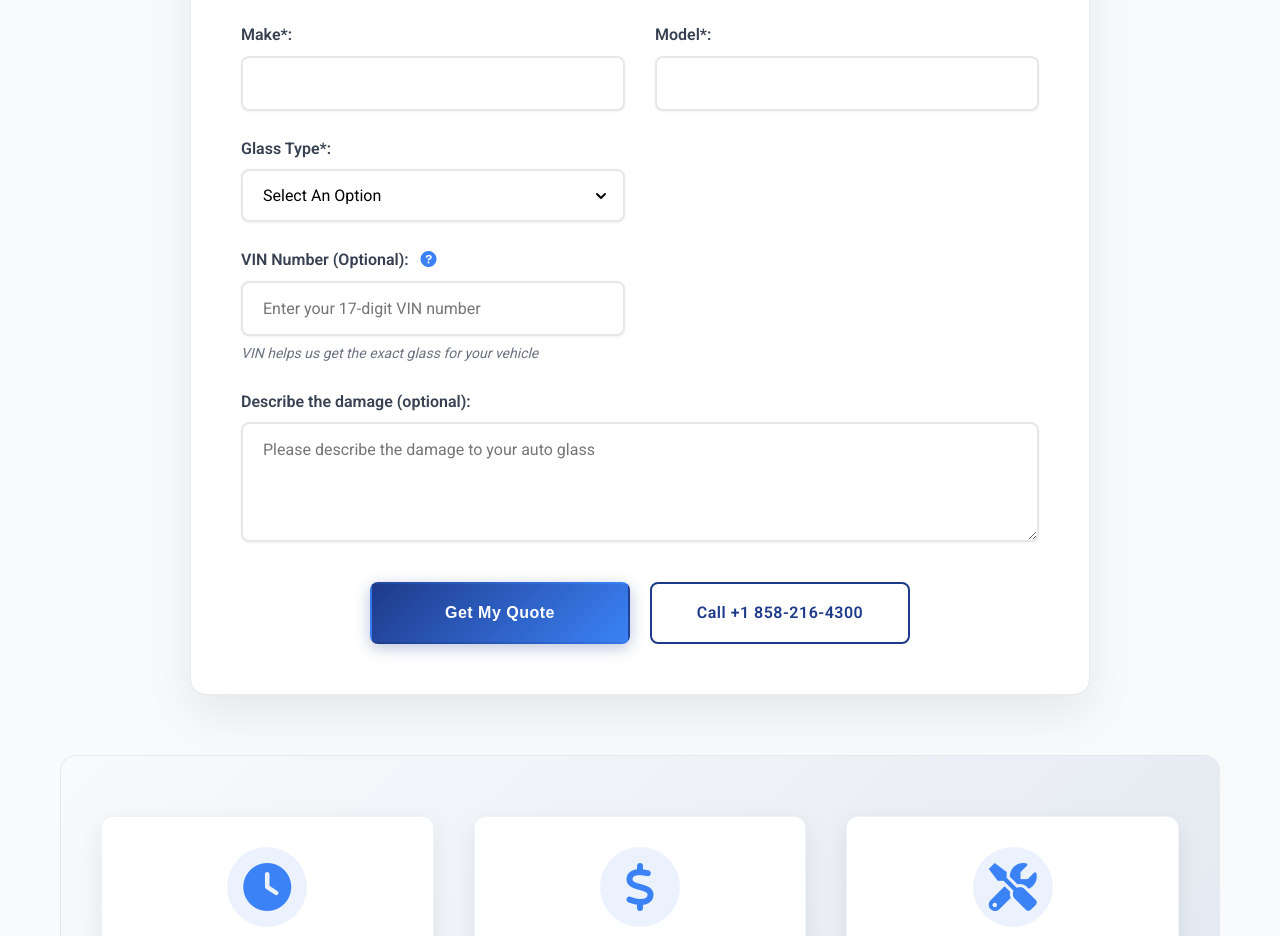
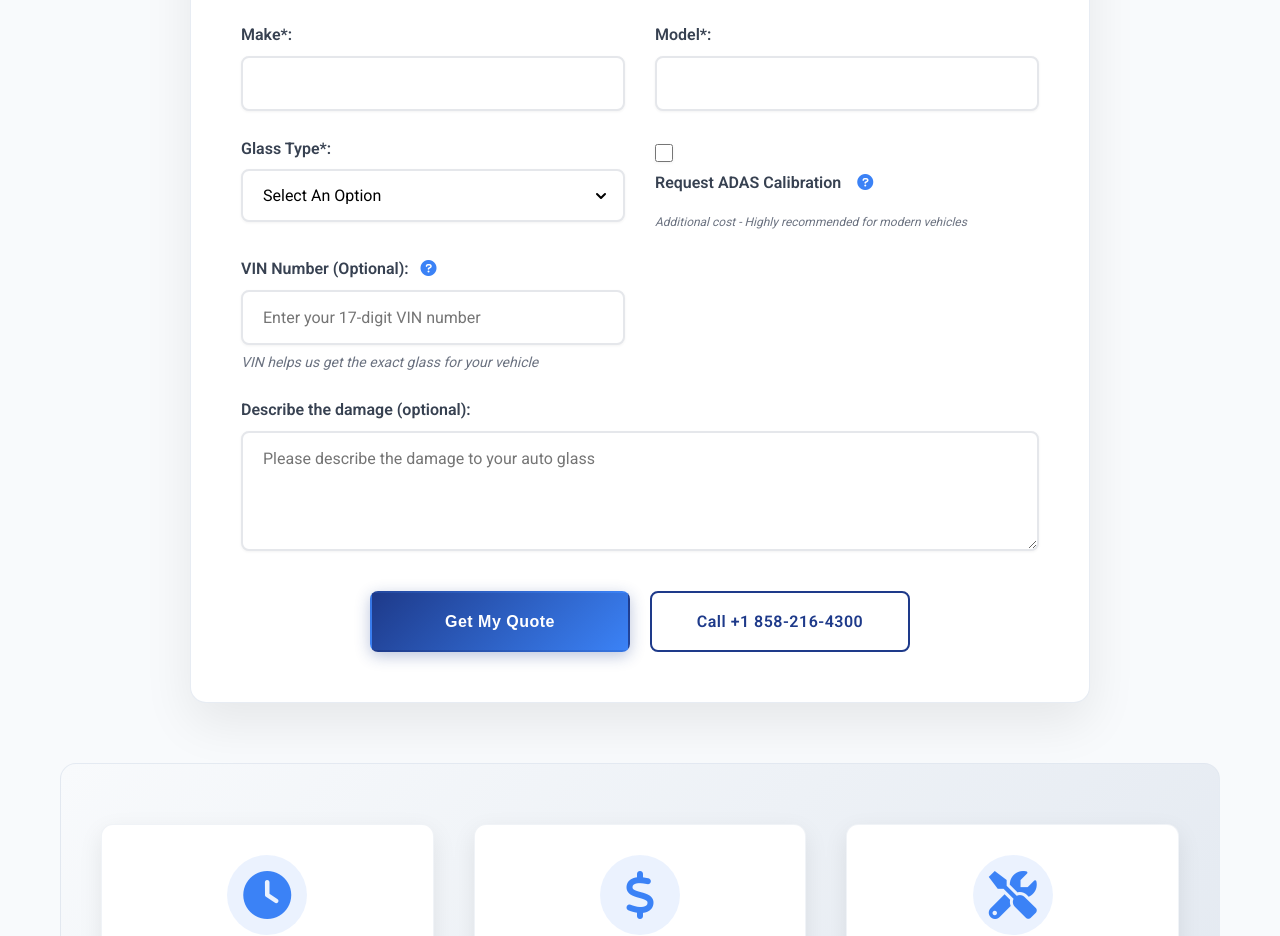
Before and after one commit to MikeZenko/AutoGlass, a plain HTML site: page quote.html in a window 1280 px wide. Shown: the part 983-1919 px from the top of the page. Drawn offline with Linux system fonts and the light colour scheme.

Commit message:
Add ADAS calibration checkbox with tooltip - explains safety system calibration service

```diff
--- a/quote.html
+++ b/quote.html
@@ -173,6 +173,64 @@
                 left: 50%;
             }
         }
+
+        /* Checkbox Styles */
+        .checkbox-group {
+            display: flex;
+            align-items: flex-start;
+            justify-content: center;
+        }
+
+        .checkbox-container {
+            display: flex;
+            flex-direction: column;
+            align-items: flex-start;
+            gap: 8px;
+            padding-top: 8px;
+        }
+
+        .checkbox-label {
+            display: flex;
+            align-items: center;
+            gap: 8px;
+            font-weight: 600;
+            color: #374151;
+            font-size: 16px;
+            cursor: pointer;
+            margin-bottom: 0;
+        }
+
+        #adas-calibration {
+            width: 18px;
+            height: 18px;
+            margin-right: 8px;
+            accent-color: #3b82f6;
+            cursor: pointer;
+        }
+
+        .checkbox-container .form-help {
+            font-size: 12px;
+            color: #6b7280;
+            margin-top: 4px;
+            font-style: italic;
+            line-height: 1.3;
+        }
+
+        /* Mobile checkbox adjustments */
+        @media (max-width: 768px) {
+            .checkbox-group {
+                justify-content: flex-start;
+                margin-top: 15px;
+            }
+
+            .checkbox-label {
+                font-size: 15px;
+            }
+
+            .checkbox-container .form-help {
+                font-size: 11px;
+            }
+        }
     </style>
 </head>
 <body>
@@ -258,6 +316,19 @@
                                 <option value="mirrors">Rear / Side Mirrors</option>
                                 <option value="quarter">Quarter</option>
                             </select>
+                        </div>
+                        <div class="form-group checkbox-group">
+                            <div class="checkbox-container">
+                                <input type="checkbox" id="adas-calibration" name="adas-calibration" value="yes">
+                                <label for="adas-calibration" class="checkbox-label">
+                                    Request ADAS Calibration
+                                    <span class="tooltip-container">
+                                        <i class="fas fa-question-circle tooltip-icon" aria-label="ADAS Calibration Information"></i>
+                                        <span class="tooltip-text">Advanced Driver Assistance System (ADAS) calibration ensures your safety features like lane departure warning, collision avoidance, and automatic emergency braking work properly after windshield replacement. This service comes at additional cost but is highly recommended for vehicles with these safety systems.</span>
+                                    </span>
+                                </label>
+                                <small class="form-help">Additional cost - Highly recommended for modern vehicles</small>
+                            </div>
                         </div>
                     </div>
                     <div class="form-row">
```
